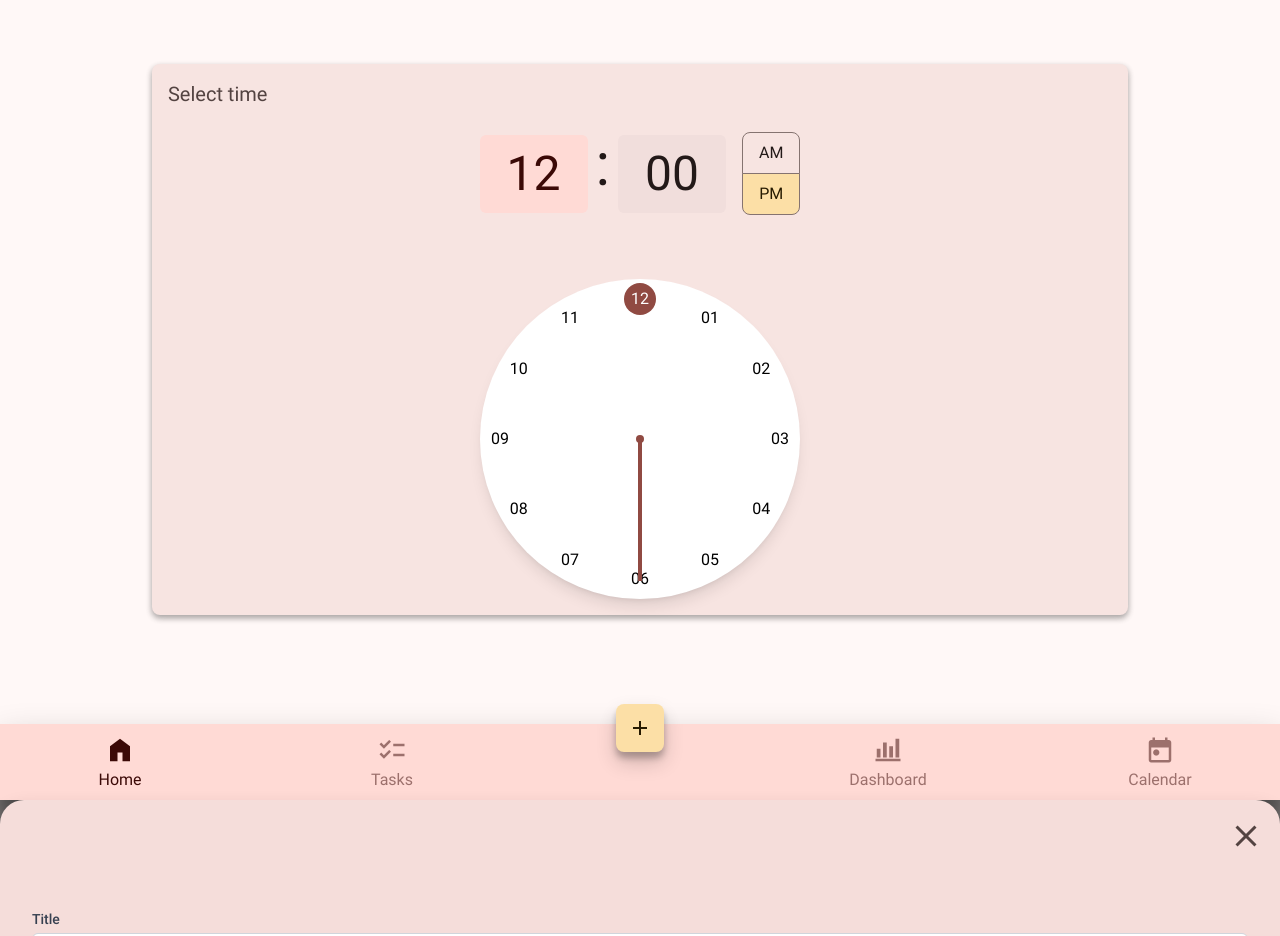
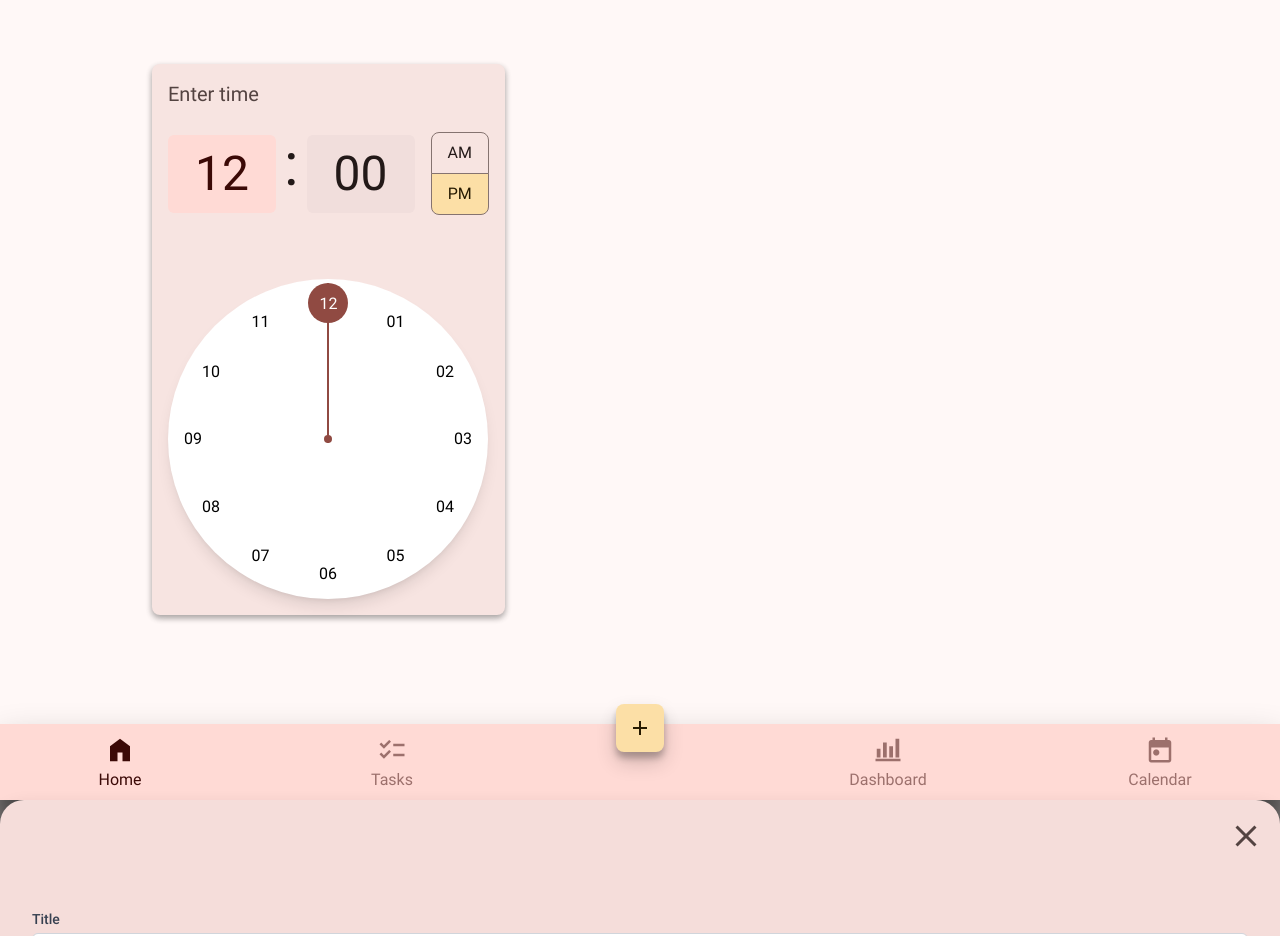
Before and after one commit to salihdhaifullah/habits-tracker, a Vue app: page / in a window 1280 px wide. Built offline with nearby package versions, Linux system fonts and the light colour scheme.

Commit message:
add clock selector

```diff
--- a/package.json
+++ b/package.json
@@ -17,6 +17,8 @@
   "devDependencies": {
     "@vitejs/plugin-vue": "^5.0.5",
     "autoprefixer": "^10.4.19",
+    "eslint": "^9.7.0",
+    "eslint-plugin-vue": "^9.27.0",
     "postcss": "^8.4.39",
     "tailwindcss": "^3.4.4",
     "typescript": "^5.2.2",
--- a/src/components/martialDesign/TimePicker/Clock.vue
+++ b/src/components/martialDesign/TimePicker/Clock.vue
@@ -2,14 +2,6 @@
     <div class="relative w-80 h-80 bg-white rounded-full shadow-lg">
         <HoursPicker v-if="context.type === Type.hours"/>
         <MinutesPicker v-else />
-
-        <div class="absolute inset-[calc(50%-4px)] w-2 h-2 rounded-full bg-light-primary"></div>
-
-        <div class="absolute inset-[calc(50%-2px)] origin-top-left w-1 h-36 bg-light-primary"
-            :style="{ transform: `rotate(${context.hours * -30}deg)` }"></div>
-
-        <div class="absolute inset-[calc(50%-2px)] origin-top-left w-1 h-36 bg-light-primary"
-            :style="{ transform: `rotate(${context.minutes * -6}deg)` }"></div>
     </div>
 </template>
 
--- a/src/components/martialDesign/TimePicker/HoursPicker.vue
+++ b/src/components/martialDesign/TimePicker/HoursPicker.vue
@@ -1,13 +1,26 @@
 <template>
-    <div v-for="n in context.hoursOptions" :key="n" :style="{ transform: `rotate(${Number(n) * 30}deg) translate(0, -140px)` }"
-        class="absolute inset-[calc(50%-16px)] w-8 h-8">
+  <div v-for="n in context.hoursOptions" :key="n"
+    :style="{ transform: `rotate(${Number(n) * 30}deg) translate(0, -135px)` }"
+    class="absolute inset-[calc(50%-16px)] w-8 h-8 z-50">
 
-        <span v-ripple :class="{ 'bg-light-primary text-light-onPrimary': context.hours === Number(n) }"
-            class="absolute w-8 h-8 justify-center items-center flex rounded-full transition-all"
-            @click="context.hours = Number(n)" :style="{ transform: `rotate(${Number(n) * -30}deg)` }">
-            <span>{{ n }}</span>
-        </span>
+    <span v-ripple :class="{ 'text-light-onPrimary': context.hours === n }"
+      class="absolute w-8 h-8 justify-center items-center flex rounded-full transition-all"
+      @click="context.hours = n" :style="{ transform: `rotate(${Number(n) * -30}deg)` }">
+      <span>{{ n }}</span>
+    </span>
+  </div>
+
+  <div class="flex w-full h-full justify-center items-center">
+    <div :style="{ transform: `rotate(${(Number(context.hours) * 30) + 270}deg)` }">
+      <div class="w-2 h-2 bg-light-primary rounded-full relative">
+        <div
+          class="absolute top-1/2 left-0 transform -translate-y-1/2 w-40 h-[2px] bg-light-primary flex justify-end items-center">
+          <div class="w-10 h-10 bg-light-primary rounded-full inline-block"></div>
+        </div>
+      </div>
     </div>
+  </div>
+
 </template>
 
 <script lang="ts" setup>
--- a/src/components/martialDesign/TimePicker/MinutesPicker.vue
+++ b/src/components/martialDesign/TimePicker/MinutesPicker.vue
@@ -1,14 +1,25 @@
 <template>
     <div v-for="n in context.minutesOptions" :key="n"
-        :style="{ transform: `rotate(${Number(n) * 6}deg) translate(0, -140px)` }"
-        class="absolute inset-[calc(50%-16px)] w-8 h-8">
+        :style="{ transform: `rotate(${Number(n) * 6}deg) translate(0, -135px)` }"
+        class="absolute inset-[calc(50%-16px)] w-8 h-8 z-50">
 
-        <span v-ripple :class="{ 'bg-light-primary text-light-onPrimary': context.minutes === Number(n) }"
+        <span v-ripple :class="{ 'text-light-onPrimary': context.minutes === n }"
             class="absolute w-8 h-8 justify-center items-center flex rounded-full transition-all"
-            @click="context.minutes = Number(n)" :style="{ transform: `rotate(${Number(n) * -6}deg)` }">
+            @click="context.minutes = n" :style="{ transform: `rotate(${Number(n) * -6}deg)` }">
             <span>{{ n }}</span>
         </span>
     </div>
+
+    <div class="flex w-full h-full justify-center items-center">
+    <div :style="{ transform: `rotate(${(Number(context.minutes) * 6) + 270}deg)` }">
+      <div class="w-2 h-2 bg-light-primary rounded-full relative">
+        <div
+          class="absolute top-1/2 left-0 transform -translate-y-1/2 w-40 h-[2px] bg-light-primary flex justify-end items-center">
+          <div class="w-10 h-10 bg-light-primary rounded-full inline-block"></div>
+        </div>
+      </div>
+    </div>
+  </div>
 </template>
 
 <script lang="ts" setup>
--- a/src/components/martialDesign/TimePicker/NumberClock.vue
+++ b/src/components/martialDesign/TimePicker/NumberClock.vue
@@ -1,70 +1,133 @@
 <template>
   <div class="flex flex-row gap-4 justify-center items-center">
     <div class="text-5xl gap-2 flex flex-row">
-            <input
-                class="h-[78px] w-[108px] text-center rounded-md !outline-none"
-                type="number"
-                :value="hoursValue"
-                @change="(e) => context.setHours(Number((e as InputEvent).target.value))"
-                :class="getInputClass(Type.hours)"
-                min="1"
-                max="12"
-                @click="() => context.setType(Type.hours)"
-            >
+      <input class="h-[78px] w-[108px] text-center rounded-md outline-light-onPrimaryContainer" :value="context.hours"
+        type="number" @input="(e) => onChange(e as InputEvent, Type.hours)"
+        @keydown="(e) => handleKeyDown(e, Type.hours)" :class="getInputClass(Type.hours)" min="1" max="12"
+        @focus="() => context.setType(Type.hours)" />
+
       <span class="text-light-onSurface text-6xl">:</span>
 
-            <input
-                class="h-[78px] w-[108px] text-center rounded-md !outline-none"
-                type="number"
-                :value="minutesValue"
-                min="0"
-                max="59"
-                @change="(e) => context.setMinutes(Number((e as InputEvent).target.value))"
-                :class="getInputClass(Type.minutes)"
-                @click="() => context.setType(Type.minutes)"
-            >
+      <input class="h-[78px] w-[108px] text-center rounded-md outline-light-onPrimaryContainer" :value="context.minutes"
+        type="number" min="0" max="59" @input="(e) => onChange(e as InputEvent, Type.minutes)"
+        :class="getInputClass(Type.minutes)" @keydown="(e) => handleKeyDown(e, Type.minutes)"
+        @focus="() => context.setType(Type.minutes)" />
     </div>
 
     <div class="flex flex-col">
-            <button
-            v-ripple
-            class="rounded-t-lg px-4 py-2 -mb-px border-light-outline border"
-            :class="getButtonClass(Periods.AM)"
-            @click="() => context.setPeriod(Periods.AM)"
-            >{{ Periods.AM }}</button>
-            <button
-            v-ripple
-            class="rounded-b-lg  px-4 py-2 border-light-outline border"
-            :class="getButtonClass(Periods.PM)"
-            @click="() => context.setPeriod(Periods.PM)"
-            >{{ Periods.PM }}</button>
+      <button v-ripple class="rounded-t-lg px-4 py-2 -mb-px border-light-outline border"
+        :class="getButtonClass(Periods.AM)" @click="() => context.setPeriod(Periods.AM)">
+        {{ Periods.AM }}
+      </button>
+
+      <button v-ripple class="rounded-b-lg px-4 py-2 border-light-outline border" :class="getButtonClass(Periods.PM)"
+        @click="() => context.setPeriod(Periods.PM)">
+        {{ Periods.PM }}
+      </button>
+
     </div>
   </div>
 </template>
 
 <script lang="ts" setup>
-import { computed } from 'vue';
-import { InputEvent } from '../../../types';
-import context, { Periods, Type } from './state';
+import { InputEvent } from "../../../types";
+import context, { Periods, Type } from "./state";
 
-const getInputClass = (type: Type) => type === context.type
-                ? 'bg-light-primaryContainer text-light-onPrimaryContainer'
-                : 'bg-light-surfaceContainerHighest text-light-onSurface';
+const getInputClass = (type: Type) =>
+  type === context.type
+    ? "bg-light-primaryContainer text-light-onPrimaryContainer"
+    : "bg-light-surfaceContainerHighest text-light-onSurface";
 
-const getButtonClass = (period: Periods) => period === context.period
+const getButtonClass = (period: Periods) =>
+  period === context.period
     ? "bg-light-tertiaryContainer text-light-onTertiaryContainer"
     : "text-light-onSurface";
 
+const onChange = (e: InputEvent, type: Type) => {
+  const input = e.target as HTMLInputElement;
+  const newValue = input.value;
 
-const hoursValue = computed(() => {
-    if (context.hours > 9) return context.hours;
-    return "0" + context.hours;
-})
+  if (newValue.length > 2 &&  Number(newValue) > Number(input.max)) {
+    const val = Number(newValue.slice(newValue.length - 2, newValue.length));
+    const newValuestr = val.toString();
+    if (val > Number(input.max)) {
+      input.value = context.hours;
+    }  else if (newValuestr.length === 2) {
+    context.hours = newValuestr;
+  } else {
+    if (newValuestr.length > 2) {
+      context.hours = newValuestr.slice(newValuestr.length - 2, newValuestr.length)
+    } else {
+      context.hours = "0" + newValuestr
+    }
+  }
+  } else if (newValue.length === 2) {
+    context.hours = newValue;
+  } else {
+    if (newValue.length > 2) {
+      context.hours = newValue.slice(newValue.length - 2, newValue.length)
+    } else {
+      context.hours = "0" + newValue
+    }
+  }
 
-const minutesValue = computed(() => {
-    if (context.minutes > 9) return context.minutes;
-    return "0" + context.minutes;
-})
+}
+
+const handleKeyDown = (e: KeyboardEvent, type: Type) => {
+  if (e.key === "ArrowUp") {
+    e.preventDefault();
+    type === Type.hours ? handleHoursKeys(true) : handleMinutesKeys(true);
+    return;
+  }
+
+  if (e.key === "ArrowDown") {
+    e.preventDefault();
+    type === Type.hours ? handleHoursKeys(false) : handleMinutesKeys(false);
+    return;
+  }
+};
+
+const handleHoursKeys = (isUp: boolean) => {
+  if (isUp) {
+    if (context.hours === "12") {
+      context.hours = "01";
+    } else {
+      const val = (Number(context.hours) + 1).toString();
+      if (val.length === 1) context.hours = "0" + val
+      else context.hours = val
+    }
+  }
+  else {
+    if (context.hours === "01") {
+      context.hours = "12";
+    } else {
+      const val = (Number(context.hours) - 1).toString();
+      if (val.length === 1) context.hours = "0" + val
+      else context.hours = val
+    }
+  }
+};
+
+const handleMinutesKeys = (isUp: boolean) => {
+  if (isUp) {
+    if (context.minutes === "59") {
+      context.minutes = "00"
+    } else {
+      const val = (Number(context.minutes) + 1).toString();
+      if (val.length === 1) context.minutes = "0" + val
+      else context.minutes = val
+    }
+  }
+  else {
+    if (context.minutes === "00") {
+      context.minutes = "59"
+    } else {
+      const val = (Number(context.minutes) - 1).toString();
+      if (val.length === 1) context.minutes = "0" + val
+      else context.minutes = val
+    }
+  }
+};
 </script>
 
 <style scoped>
@@ -74,7 +137,7 @@ input::-webkit-inner-spin-button {
   margin: 0;
 }
 
-input[type=number] {
+input[type="number"] {
   -moz-appearance: textfield;
 }
 </style>
--- a/src/components/martialDesign/TimePicker/TimePicker.vue
+++ b/src/components/martialDesign/TimePicker/TimePicker.vue
@@ -1,6 +1,6 @@
 <template>
-    <div class="flex flex-col p-4 bg-light-surfaceContainerHigh select-none gap-6 text-start rounded-lg shadow-md-elevated h-fit">
-        <h1 class="text-light-onSurfaceVariant text-xl">{{ props.title || "Select time" }}</h1>
+    <div class="flex flex-col w-fit p-4 bg-light-surfaceContainerHigh select-none gap-6 text-start rounded-lg shadow-md-elevated h-fit">
+        <h1 class="text-light-onSurfaceVariant text-xl">{{ props.title || "Enter time" }}</h1>
         <div class="flex w-full justify-center items-center flex-col gap-16">
             <NumberClock />
             <Clock />
--- a/src/components/martialDesign/TimePicker/state.ts
+++ b/src/components/martialDesign/TimePicker/state.ts
@@ -11,22 +11,22 @@ export enum Type {
 }
 
 const context = reactive({
-    hours: 12,
-    minutes: 0,
+    hours: "12",
+    minutes: "00",
     period: Periods.PM,
     type: Type.hours,
     hoursOptions: ["01", "02", "03", "04", "05", "06", "07", "08", "09", "10", "11", "12"],
-    minutesOptions: ["00", "05", "10", "15", "20", "25", "30", "35", "40", "45", "50", "55"],
+    minutesOptions: ["00", "05", "10", "15", "20", "25", "30", "35", "40", "45"," 50", "55"],
 
     setType(n: Type) {
         this.type = n;
     },
 
-    setHours(n: number) {
+    setHours(n: string) {
         this.hours = n;
     },
 
-    setMinutes(n: number) {
+    setMinutes(n: string) {
         this.minutes = n;
     },
 
--- a/src/style.css
+++ b/src/style.css
@@ -57,3 +57,13 @@ body {
 ::-webkit-scrollbar-thumb {
     @apply bg-light-surface rounded-lg;
 }
+
+
+input {
+    outline-style: none;
+}
+
+input:focus {
+    outline-style: solid;
+    outline-width: 2px;
+}
```
Also changed, not shown: .eslintrc.js (added), 2 other files (tests, documents, lock files or other folders). Lines whose indentation alone changed are shown as unchanged.
